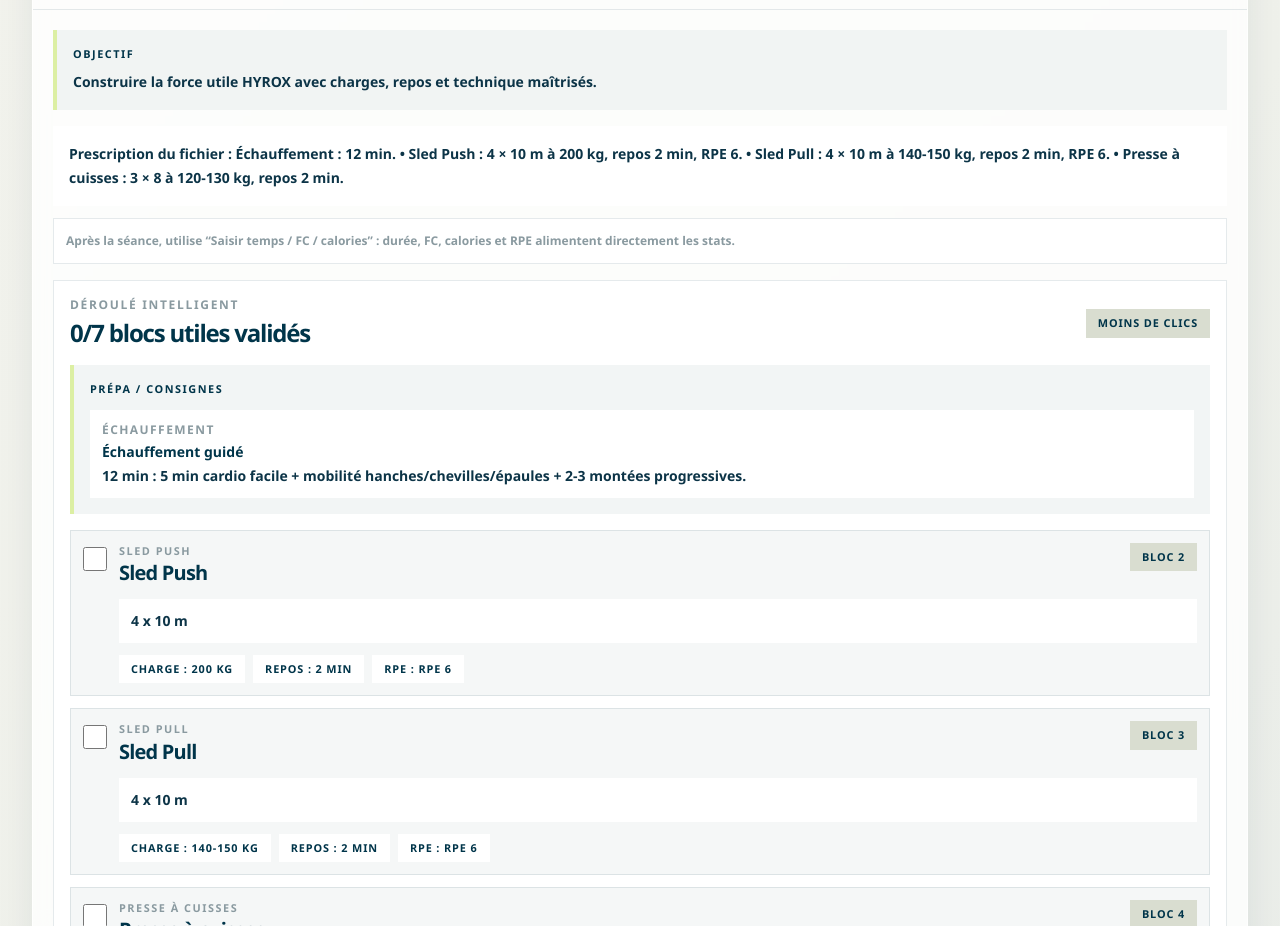
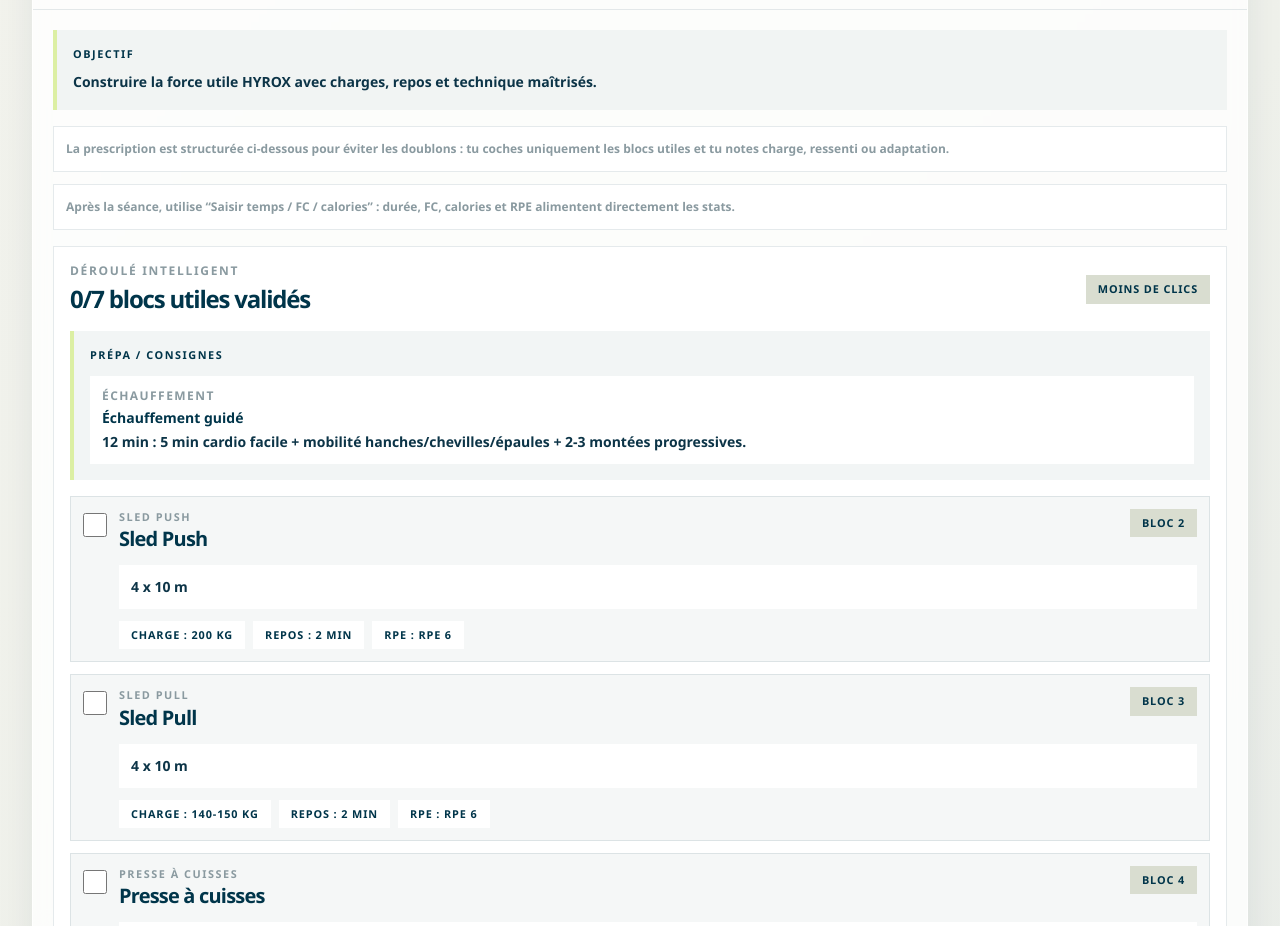
Before and after one commit to lbelhomme-pc/sport-perso, a React (Vite) app: page /planning in a window 1280 px wide. Shown: the part 920-1846 px from the top of the page. Built offline with nearby package versions, Linux system fonts and the light colour scheme.

Commit message:
Fix GitHub Pages deploy and planning duplicates

```diff
--- a/src/pages/PlanningPage.tsx
+++ b/src/pages/PlanningPage.tsx
@@ -471,7 +471,7 @@ export default function PlanningPage() {
             const content = getDisplayedVersion(session, energy);
             const checklistItems = getSessionChecklist(session, energy);
             const checkedItemIds = getCheckedItemIds(session.id);
-            const exerciseCheckIds = getActionableExercises(session.exercises).map(getExerciseCheckId);
+            const hasStructuredExercises = getActionableExercises(session.exercises).length > 0;
             const override = getOverride(session.id);
             const isOpen = openSessionId === session.id;
 
@@ -508,7 +508,13 @@ export default function PlanningPage() {
                     <p className="mt-2 text-sm font-semibold leading-6 text-ink">{session.objective}</p>
                   </div>
 
-                  <p className="mt-4 bg-white p-4 text-sm font-semibold leading-6 text-ink">{content}</p>
+                  {!hasStructuredExercises || energy !== "normal" ? (
+                    <p className="mt-4 bg-white p-4 text-sm font-semibold leading-6 text-ink">{content}</p>
+                  ) : (
+                    <p className="mt-4 border border-petrol-800/10 bg-white p-3 text-xs font-bold leading-5 text-muted">
+                      La prescription est structurée ci-dessous pour éviter les doublons : tu coches uniquement les blocs utiles et tu notes charge, ressenti ou adaptation.
+                    </p>
+                  )}
                   {session.type !== "rest" ? (
                     <p className="mt-3 border border-petrol-800/10 bg-white p-3 text-xs font-bold leading-5 text-muted">
                       Après la séance, utilise “Saisir temps / FC / calories” : durée, FC, calories et RPE alimentent directement les stats.
```
